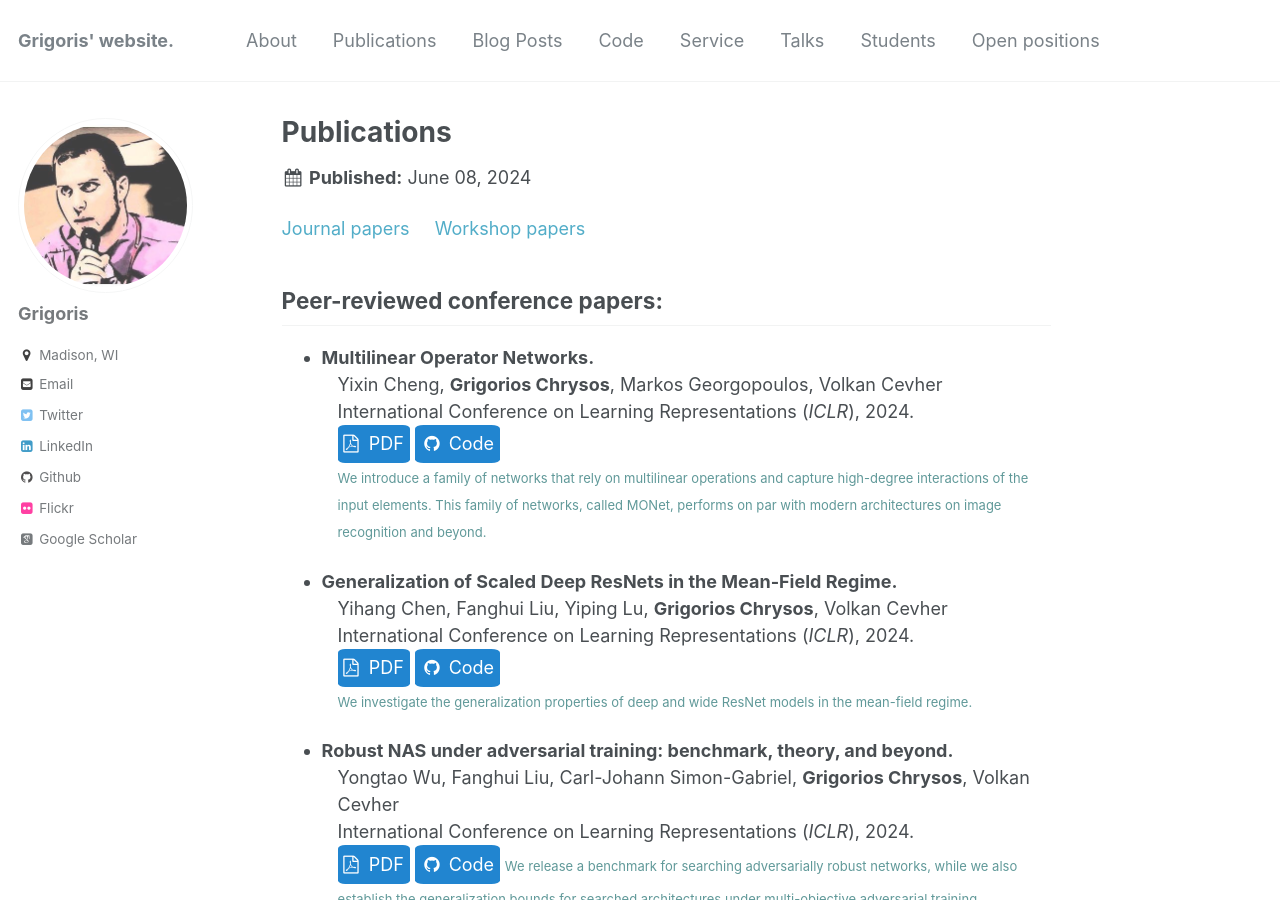
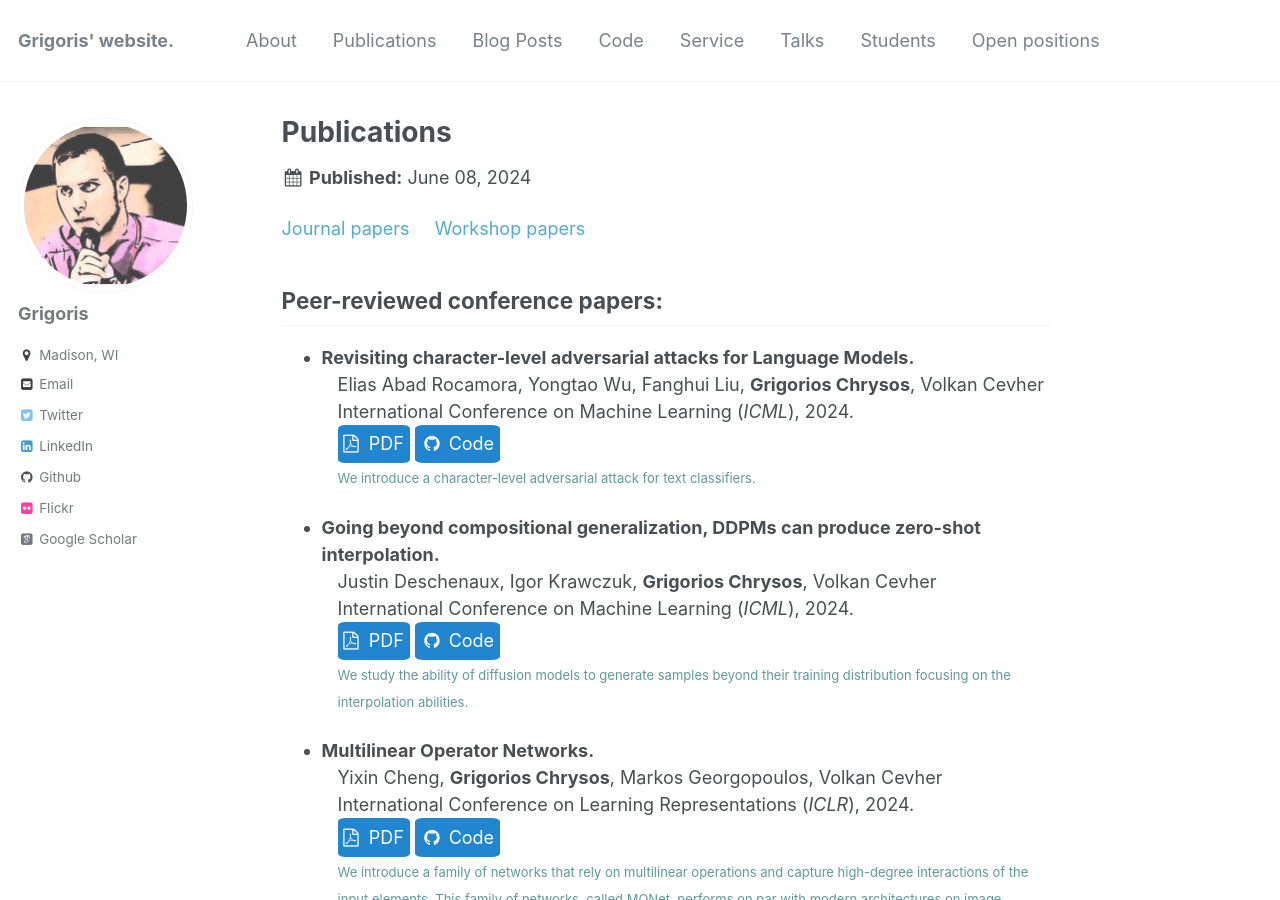
Before and after one commit to grigorisg9gr/grigorisg9gr.github.io, a Jekyll site: the page built from _publications/index.html, in a window 1280 px wide and 900 px high. Built offline with Jekyll 4.4.1, drawn with Linux system fonts in a browser that asks for light colours; some web fonts are replaced.

Commit message:
Update ICML papers and codes.

```diff
--- a/_pages/students/index.html
+++ b/_pages/students/index.html
@@ -8,6 +8,9 @@ comments: false
 <div>
       <p style="color: #5e9ca0;"><span style="color: #000000;">I have had the privilege of collaborating with the following highly skilled students during their BSc/MSc degree:</span></p>
     <ol>
+          <li>Yihang Chen (first position since: PhD student, UCLA).</li>
+          <li>Pol Puigdemont (first position since: PhD student, EPFL).</li>
+          <li>Zeju Qiu (first position since: PhD student, Max-Planck-Institute for Intelligent Systems).</li>
           <li>Yongtao Wu (first position since: PhD student, EPFL). </li>
           <li>Henry Papadatos (first position since: Intern, UC Berkeley). </li>
           <li>Elias Abad Rocamora (first position since: PhD student, EPFL). </li>
--- a/_pages/talks/index.html
+++ b/_pages/talks/index.html
@@ -8,7 +8,8 @@ comments: false
 <div>
       <p style="color: #5e9ca0;"><span style="color: #000000;">The resources for past talks and tutorials that I have been involved or delivered:</span></p>
     <ol>
-          <li><a href="https://uwmadison.box.com/s/eh9db5es97i15vibfuytd5wv6y469ut8">Talk on Polynomial Networks</a> at the The Chinese University of Hong Kong. </li>
+          <li><a href="https://uwmadison.box.com/s/08oevy5n5ac4gxewi7gr4er59x0cak5r">Talk on Maximum Independent Set (NeurIPS'23)</a> at the University of Amsterdam.</li>
+          <li><a href="https://uwmadison.box.com/s/eh9db5es97i15vibfuytd5wv6y469ut8">Talk on Polynomial Networks</a> at the The Chinese University of Hong Kong.</li>
           <li><a href="https://uwmadison.box.com/s/kolroy3tc07m0knqdio71hndzysk457c">Tutorial at CVPR'23</a> on "Deep learning theory for computer vision".</li>
     </ol>
 </div>
--- a/_publications/index.html
+++ b/_publications/index.html
@@ -22,6 +22,43 @@ collection: publications
 
 <h2 id="peer-reviewed-conferences">Peer-reviewed conference papers:</h2>
 <ul>
+
+
+
+
+
+<!---------------               ICML 2024                --------------->
+
+
+<li><strong>Revisiting character-level adversarial attacks for Language Models.</strong>
+    <div style="padding-left: 16px">
+      <p>Elias Abad Rocamora, Yongtao Wu, Fanghui Liu, <strong>Grigorios Chrysos</strong>, Volkan Cevher<br>
+      International Conference on Machine Learning (<em>ICML</em>), 2024. <br>
+      <a style="color: white; text-decoration: none;" href="https://arxiv.org/abs/2405.04346"><span class="buttong button-round"> <i class="fa fa-file-pdf-o" aria-hidden="true"></i> &nbsp;PDF</span></a>
+      <a style="color: white; text-decoration: none;" href="https://github.com/LIONS-EPFL/Charmer"><span class="buttong button-round"> <i class="fa fa-fw fa-github" aria-hidden="true"></i>&nbsp;Code</span></a><br>
+      <span style="color: #609999; font-size: 13px; line-height: 13px;">We introduce a character-level adversarial attack for text classifiers.</span></p> <!-- https://arxiv.org/abs/2405.04346 -->
+    </div></li>
+
+
+<li><strong>Going beyond compositional generalization, DDPMs can produce zero-shot interpolation.</strong>
+    <div style="padding-left: 16px">
+      <p>Justin Deschenaux, Igor Krawczuk, <strong>Grigorios Chrysos</strong>, Volkan Cevher<br>
+      International Conference on Machine Learning (<em>ICML</em>), 2024. <br>
+      <a style="color: white; text-decoration: none;" href="https://arxiv.org/abs/2405.19201"><span class="buttong button-round"> <i class="fa fa-file-pdf-o" aria-hidden="true"></i> &nbsp;PDF</span></a>
+      <a style="color: white; text-decoration: none;" href="https://github.com/jdeschena/ddpm-zero-shot-interpolation"><span class="buttong button-round"> <i class="fa fa-fw fa-github" aria-hidden="true"></i>&nbsp;Code</span></a><br>
+      <span style="color: #609999; font-size: 13px; line-height: 13px;">We study the ability of diffusion models to generate samples beyond their training distribution focusing on the interpolation abilities.</span></p> <!-- https://arxiv.org/abs/2405.19201 -->
+    </div></li>
+
+
+
+
+
+
+
+
+
+<!---------------         End of ICML 2024               --------------->
+
 
 
 <!---------------               ICLR 2024                --------------->
```
Also changed, not shown: _pages/code/index.html (+9 -6 lines).
